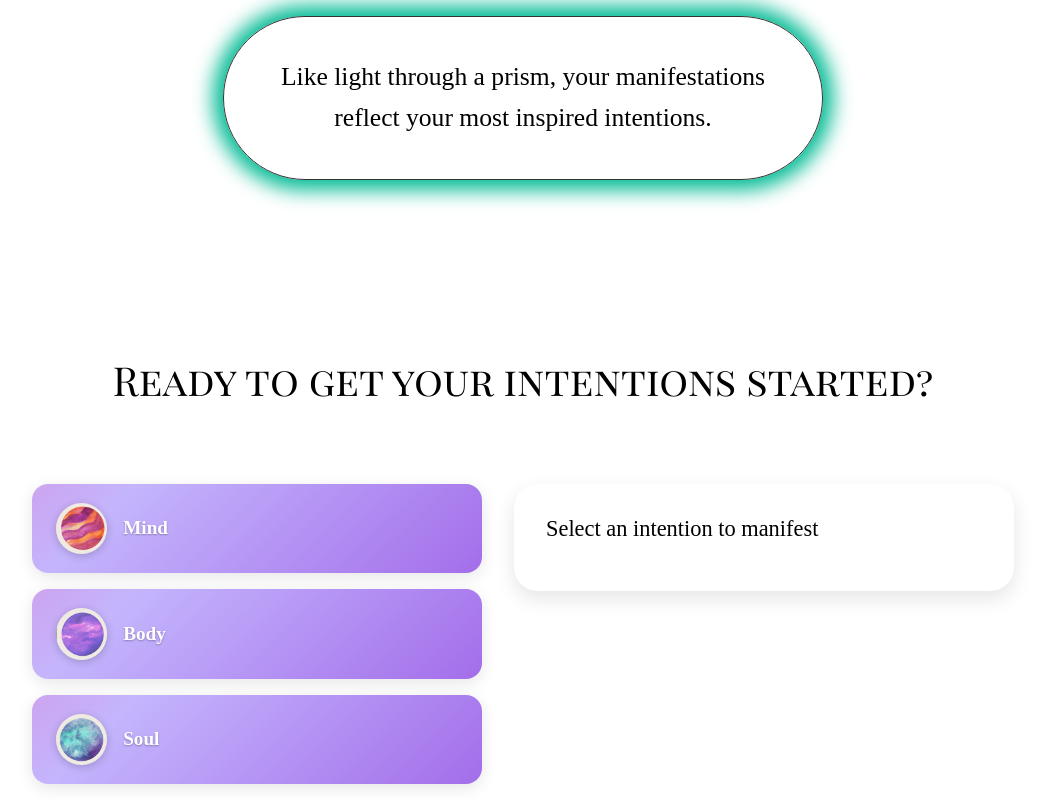
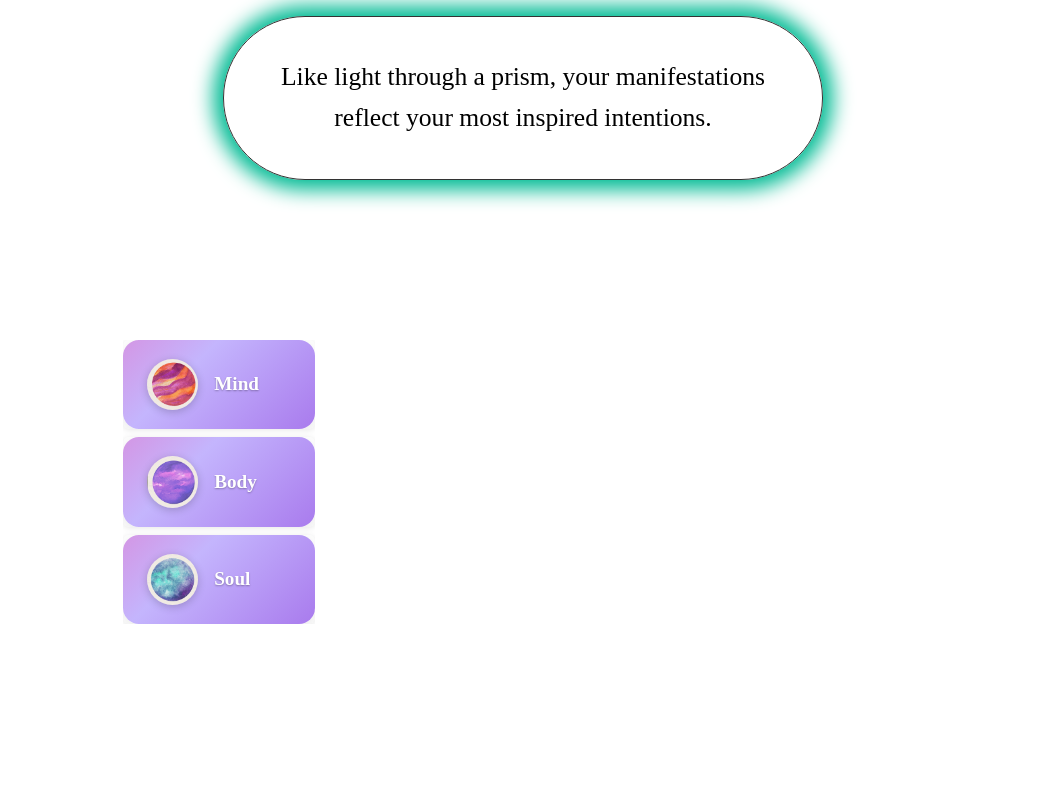
Before and after one commit to codetivated/manifest-todo-app, an Angular app: page / in a window 1280 px wide. Shown: the part 1165-1965 px from the top of the page, without its empty margins (117-1160 px from the left). After the commit the page ends 1789 px from the top, so only its background shows below. Built offline with nearby package versions, Linux system fonts and the light colour scheme; a web font is replaced by a local one.

Commit message:
refactor categories so that the component has one job

```diff
--- a/src/app/app.component.html
+++ b/src/app/app.component.html
@@ -10,6 +10,15 @@
   <app-nav-header></app-nav-header>
 </header>
 <app-hero></app-hero>
-<app-categories></app-categories>
+<main>
+  <ul id="intentions">
+  @for (category of categories; track category.id) {
+    <app-categories
+    [category]="category"
+    (select)="onCategorySelected($event)">
+  </app-categories>
+  }
+</ul>
+</main>
 </body>
 </html>
--- a/src/app/app.component.ts
+++ b/src/app/app.component.ts
@@ -2,6 +2,7 @@ import { Component } from '@angular/core';
 import { HeroComponent } from './hero/hero.component';
 import { NavHeaderComponent } from '../app/nav-header/nav-header.component'
 import { CategoriesComponent } from './categories/categories.component';
+import {CATEGORIES} from './data/categories';
 
 
 @Component({
@@ -12,6 +13,13 @@ import { CategoriesComponent } from './categories/categories.component';
   styleUrl: './app.component.css',
 })
 export class AppComponent {
+categories = CATEGORIES;
+selectedCategory?: string;
+
+onCategorySelected(categoryId: string) {
+  console.log('Selected category ID:', categoryId);
+  this.selectedCategory = categoryId;
+}
 
 
 }
--- a/src/app/categories/categories.component.css
+++ b/src/app/categories/categories.component.css
@@ -1,32 +1,10 @@
-.direction {
-padding-bottom: 40px;
+div {
+  border-radius: 6px;
+  box-shadow: 0 1px 6px rgba(0, 0, 0, 0.1);
+  overflow: hidden;
 }
 
-.categories-container {
-  display: flex;
-  flex-wrap: wrap;
-  justify-content: center;
-  align-items: flex-start;
-  gap: 2rem;
-  margin: 3rem auto;
-  padding: 1rem;
-  max-width: 1200px;
-}
-
-.left-panel {
-  flex: 0 0 450px;
-  max-width: 450px;
-  min-width: 450px;
-  display: flex;
-  flex-direction: column;
-  gap: 1rem;
-}
-
-.category-card {
-  width: 100%;
-}
-
-.category-card button {
+button {
   display: flex;
   align-items: center;
   gap: 1rem;
@@ -55,12 +33,12 @@ padding-bottom: 40px;
   text-align: left;
 }
 
-.category-card button:hover {
+.button:hover {
   transform: translateY(-2px);
   box-shadow: 0 6px 20px rgba(0, 0, 0, 0.25);
 }
 
-.category-card img {
+img {
   width: 3.2rem;
   height: 3.2rem;
   object-fit: cover;
@@ -68,64 +46,9 @@ padding-bottom: 40px;
   box-shadow: 0 2px 8px rgba(0, 0, 0, 0.2);
 }
 
-.category-card span {
+span {
   font-size: 1.2rem;
   font-weight: 600;
   color: var(--color-white);
   text-shadow: 0 1px 2px rgba(0, 0, 0, 0.3);
 }
-
-.right-panel {
-  flex: 1 1 50%;
-  max-width: 500px;
-  background-color: var(--color-eggshell);
-  border: 1px solid var(--color-mauve-brown);
-  padding: 2rem;
-  border-radius: 1.5rem;
-  box-shadow: 0 8px 20px rgba(0, 0, 0, 0.1);
-}
-
-.input-area h3 {
-  font-size: 1.4rem;
-  margin-bottom: 1rem;
-  font-family: 'Playfair Display', serif;
-  color: var(--color-black);
-}
-
-.input-area textarea {
-  width: 100%;
-  height: 100px;
-  padding: 1rem;
-  border-radius: 12px;
-  border: 1px solid var(--color-forest);
-  font-size: 1rem;
-  margin-bottom: 1rem;
-  font-family: inherit;
-  resize: vertical;
-}
-
-.input-area button {
-  padding: 0.7rem 1.2rem;
-  font-size: 1rem;
-  border: none;
-  border-radius: 8px;
-  cursor: pointer;
-  color: var(--color-white);
-  background: var(--color-mint-green);
-  transition: background-color 0.3s ease;
-}
-
-.input-area button:hover {
-  background-color: var(--color-forest);
-}
-
-.input-area ul {
-  margin-top: 1.5rem;
-  padding-left: 1rem;
-}
-
-.input-area li {
-  font-size: 1rem;
-  margin-bottom: 0.5rem;
-  color: var(--color-black);
-}
--- a/src/app/categories/categories.component.html
+++ b/src/app/categories/categories.component.html
@@ -1,28 +1,6 @@
-
-<div class="categories-container">
-  <h1 class="direction">Ready to get your intentions started?</h1>
-
-  <div class="left-panel">
-    <div class="category-card" *ngFor="let intention of intentions">
-      <button (click)="onSelectCategory(intention)">
-        <img [src]="intention.imagePath" [alt]="intention.category" />
-        <span>{{ intention.category }}</span>
-      </button>
-    </div>
-  </div>
-
-    <div *ngIf="!selectedCategory" class="input-area right-panel">
-        <h3>Select an intention to manifest</h3>
-  </div>
-
-
-  <div *ngIf="selectedCategory" class="input-area right-panel">
-        <h3>Add a {{ selectedCategory.category }} intention to manifest:</h3>
-    <textarea [(ngModel)]="newIntention" placeholder="Type your intention..."></textarea>
-    <button (click)="addIntention()">Add</button>
-
-    <ul>
-      <li *ngFor="let i of selectedCategory.intentions">{{ i }}</li>
-    </ul>
-  </div>
+<div>
+  <button (click)="onSelectCategory()">
+    <img [src]="imagePath" [alt]="category.category" >
+    <span>{{ category.category }}</span>
+  </button>
 </div>
--- a/src/app/categories/categories.component.ts
+++ b/src/app/categories/categories.component.ts
@@ -1,7 +1,7 @@
-import { Component } from '@angular/core';
-import {CATEGORIES} from '../data/categories';
+import { Component, Input, Output, EventEmitter } from '@angular/core';
 import { CommonModule } from '@angular/common';
 import { FormsModule } from '@angular/forms';
+import { Category } from './category.model';
 
 @Component({
   selector: 'app-categories',
@@ -12,28 +12,16 @@ import { FormsModule } from '@angular/forms';
 })
 
 export class CategoriesComponent {
-  intentions: any[] = [];
-  selectedCategory: any = null;
-  newIntention: string = '';
+@Input({required: true}) category!: Category;
+@Output() select = new EventEmitter<string>();
 
-  constructor() {
-    this.intentions = CATEGORIES.map((category) => ({
-      ...category,
-      imagePath: '../../assets/' + category.icon
-    }));
-    console.log(this.intentions);
+
+  get imagePath(): string {
+    return `../../assets/${this.category.icon}`;
   }
 
-
-  onSelectCategory(category: any) {
-    this.selectedCategory = category;
-    this.newIntention = '';
+  onSelectCategory() {
+    this.select.emit(this.category.id);
   }
 
-  addIntention() {
-    if (this.newIntention.trim()) {
-      this.selectedCategory.intentions.push(this.newIntention.trim());
-      this.newIntention = '';
-    }
-  }
 }
```
Also changed, not shown: src/app/categories/category.model.ts (renamed from src/app/categories/categories.model.ts).
